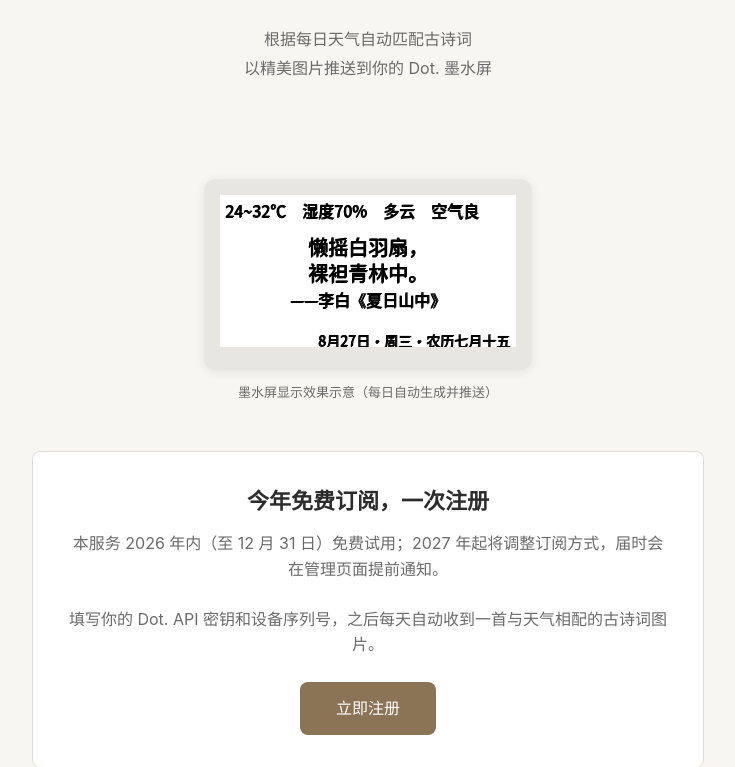
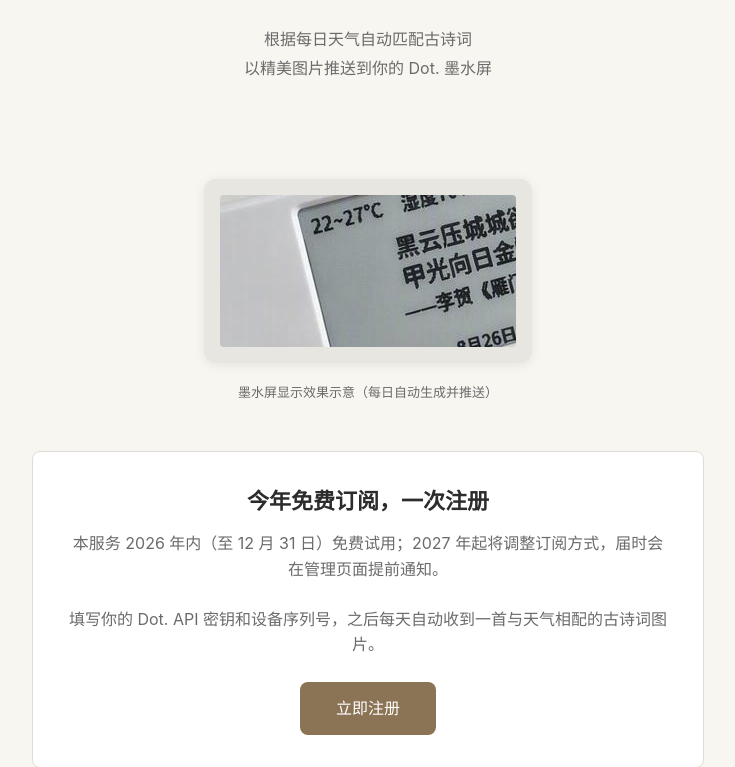
Before and after one commit to bearybearbearygood/poetry-weather, a Flask app: template templates/push_index.html in a window 1280 px wide. Shown: the part 203-970 px from the top of the page, without its empty margins (272-1007 px from the left). Run offline with Flask 2, Linux system fonts and the light colour scheme; the template is opened without the code that fills it, so the values that code supplies are empty.

Commit message:
docs+feat(frontend): README 更新到 v2.7.1 + 首页示意图换实物照片（v2.7.2）
- README.md: v2.5 → v2.7.1，补 v2.6（% 字形/日期紧凑）、v2.7（托管推送服务）、v2.7.1（首页优化）更新日志；部署章节以托管推送服务为主
- static/push_demo.png: 替换为墨水屏实物照片（从用户实拍 1024×1536 裁切 296×152 精华区，展示真实设备效果）
- static/style.css: .device-mockup img 加 object-fit: cover 防变形

```diff
--- a/static/style.css
+++ b/static/style.css
@@ -163,6 +163,14 @@ body {
     background: #e8e6e1;
     border-radius: 12px;
     box-shadow: 0 2px 12px rgba(0, 0, 0, 0.08);
+}
+
+.device-mockup img {
+    display: block;
+    width: 296px;
+    height: 152px;
+    object-fit: cover;
+    border-radius: 4px;
 }
 
 .device-screen {
```
Also changed, not shown: README.md, static/push_demo.png.
